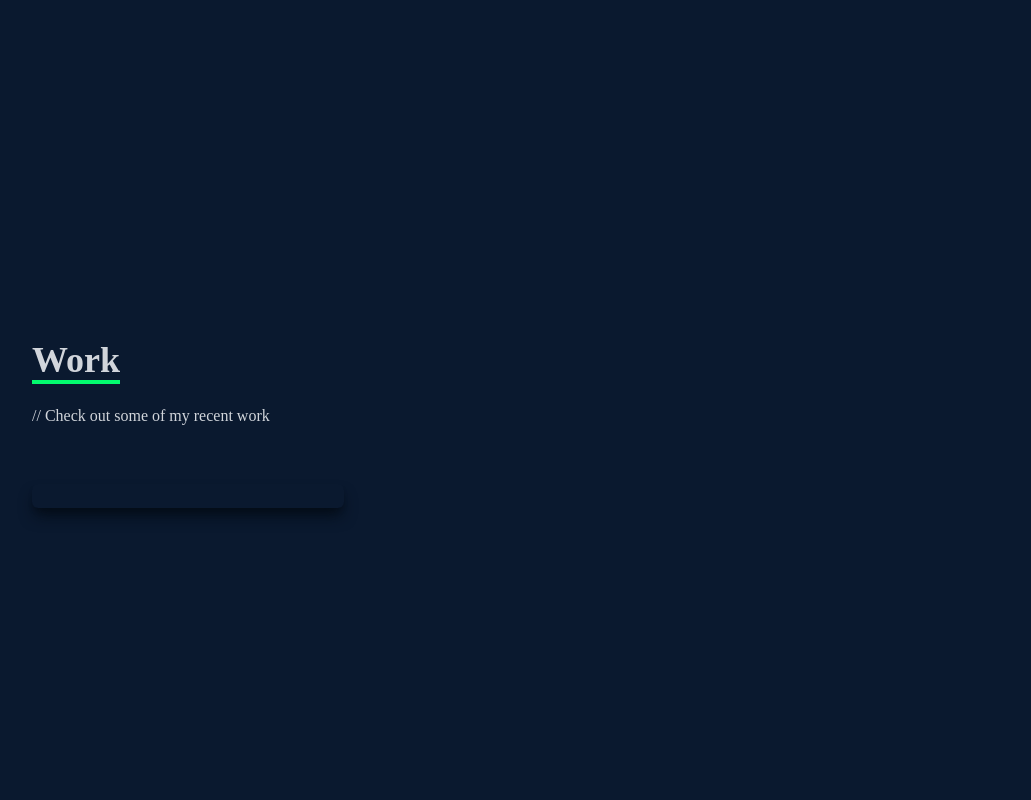
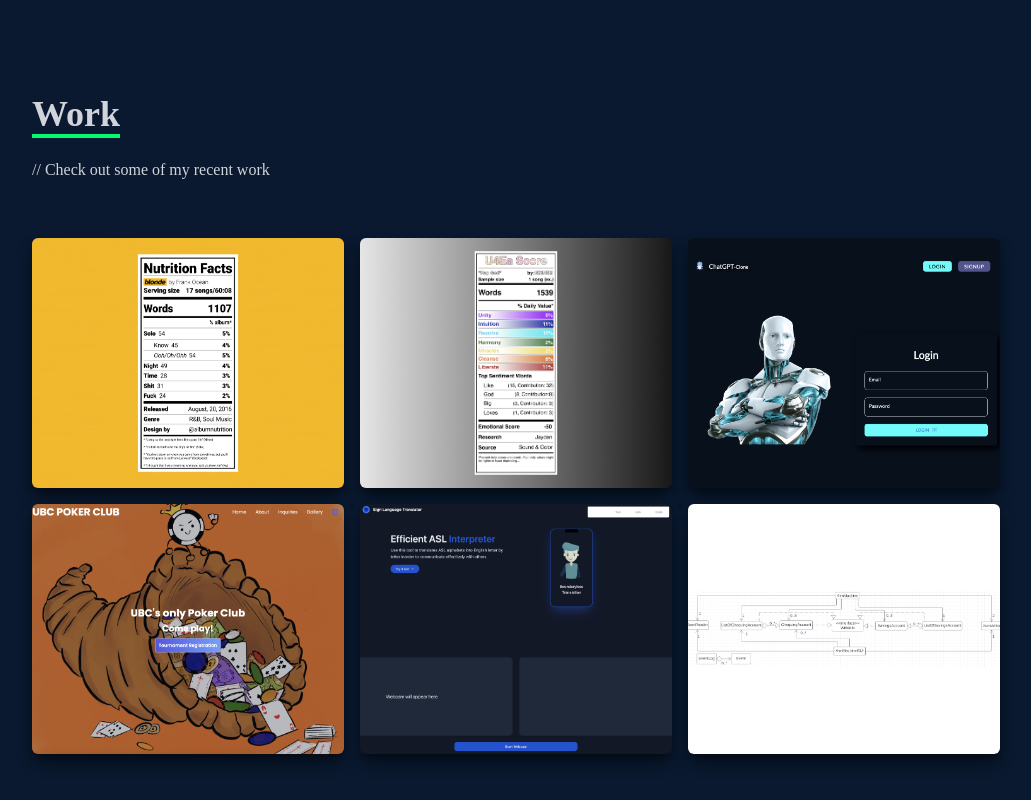
Before and after one commit to jaydenpiao/personal-portfolio, a React (Create React App) app: page / in a window 1280 px wide. Shown: the part 2376-3176 px from the top of the page, without its empty margins (124-1155 px from the left). Built offline with nearby package versions, Linux system fonts and the light colour scheme.

Commit message:
created cards for projects

```diff
--- a/src/components/Work.jsx
+++ b/src/components/Work.jsx
@@ -1,4 +1,10 @@
 import React from 'react'
+import albumnutrition from '../assets/projects/albumnutrition.png'
+import asl from '../assets/projects/asl.png'
+import atm from '../assets/projects/atm.png'
+import gpt from '../assets/projects/gpt.png'
+import u4ea from '../assets/projects/u4ea.png'
+import poker from '../assets/projects/ubcpoker.png'
 
 const Work = () => {
   return (
@@ -9,21 +15,121 @@ const Work = () => {
                 <p className='py-6'>// Check out some of my recent work</p>
             </div>
 
+            {/* container */}
             <div className='grid sm:grid-cols-2 md:grid-cols-3 gap-4'>
-                <div className='shadow-lg shadow-[#040c16] group container rounded-md flex justify-center items-center mx-auto content-div'>
+
+                {/* item */}
+                <div style={{backgroundImage: `url(${albumnutrition})`}}
+                className='shadow-lg shadow-[#040c16] group container rounded-md flex justify-center items-center mx-auto content-div text-center'>
 
                     {/* hover effect */}
-                    <div>
-                        <span>
+                    <div className='opacity-0 group-hover:opacity-100'>
+                        <span className='text-2xl font-bold text-white tracking-wider'>
+                            @albumnutrition
+                        </span>
+                        <div className='pt-8 text-center'>
+                            <a href='https://www.instagram.com/albumnutrition' target='_blank' rel='noopener noreferrer'>
+                                <button className='text-center rounded-lg px-4 py-3 m-2 bg-white text-gray-700 font-bold text-lg'>Instagram</button>
+                            </a>
+                            <a href='https://github.com/jaydenpiao/albumnutrition' target='_blank' rel='noopener noreferrer'>
+                                <button className='text-center rounded-lg px-4 py-3 m-2 bg-white text-gray-700 font-bold text-lg'>Code</button>
+                            </a>
+                        </div>
+                    </div>
+                </div>
 
+                <div style={{backgroundImage: `url(${u4ea})`}}
+                className='shadow-lg shadow-[#040c16] group container rounded-md flex justify-center items-center mx-auto content-div text-center'>
+
+                    {/* hover effect */}
+                    <div className='opacity-0 group-hover:opacity-100'>
+                        <span className='text-2xl font-bold text-white tracking-wider'>
+                            U4Ea
                         </span>
-                        <div>
-                            <a href='/'>
-                                <button></button>
+                        <div className='pt-8 text-center'>
+                            <a href='https://u4ea.onrender.com/' target='_blank' rel='noopener noreferrer'>
+                                <button className='text-center rounded-lg px-4 py-3 m-2 bg-white text-gray-700 font-bold text-lg'>Website</button>
                             </a>
-                            <a href='/'>
-                                <button></button>
-                            </a>                   </div>
+                            <a href='https://github.com/jaydenpiao/tailwind-u4ea' target='_blank' rel='noopener noreferrer'>
+                                <button className='text-center rounded-lg px-4 py-3 m-2 bg-white text-gray-700 font-bold text-lg'>Code</button>
+                            </a>
+                        </div>
+                    </div>
+                </div>
+
+                <div style={{backgroundImage: `url(${gpt})`}}
+                className='shadow-lg shadow-[#040c16] group container rounded-md flex justify-center items-center mx-auto content-div text-center'>
+
+                    {/* hover effect */}
+                    <div className='opacity-0 group-hover:opacity-100'>
+                        <span className='text-2xl font-bold text-white tracking-wider'>
+                            ChatGPT Clone
+                        </span>
+                        <div className='pt-8 text-center'>
+                            {/* <a href='/'>
+                                <button className='text-center rounded-lg px-4 py-3 m-2 bg-white text-gray-700 font-bold text-lg'>Instagram</button>
+                            </a>        */}
+                            <a href='https://github.com/jaydenpiao/chatgpt_clone' target='_blank' rel='noopener noreferrer'>
+                                <button className='text-center rounded-lg px-4 py-3 m-2 bg-white text-gray-700 font-bold text-lg'>Code</button>
+                            </a>
+                        </div>
+                    </div>
+                </div>
+
+                <div style={{backgroundImage: `url(${poker})`}}
+                className='shadow-lg shadow-[#040c16] group container rounded-md flex justify-center items-center mx-auto content-div text-center'>
+
+                    {/* hover effect */}
+                    <div className='opacity-0 group-hover:opacity-100'>
+                        <span className='text-2xl font-bold text-white tracking-wider'>
+                            UBC Poker Club
+                        </span>
+                        <div className='pt-8 text-center'>
+                            <a href='https://ubcpokerclub.com/' target='_blank' rel='noopener noreferrer'>
+                                <button className='text-center rounded-lg px-4 py-3 m-2 bg-white text-gray-700 font-bold text-lg'>Website</button>
+                            </a>
+                            <a href='https://github.com/jaydenpiao/ubc-poker' target='_blank' rel='noopener noreferrer'>
+                                <button className='text-center rounded-lg px-4 py-3 m-2 bg-white text-gray-700 font-bold text-lg'>Code</button>
+                            </a>
+                        </div>
+                    </div>
+                </div>
+
+                <div style={{backgroundImage: `url(${asl})`}}
+                className='shadow-lg shadow-[#040c16] group container rounded-md flex justify-center items-center mx-auto content-div text-center'>
+
+                    {/* hover effect */}
+                    <div className='opacity-0 group-hover:opacity-100'>
+                        <span className='text-2xl font-bold text-white tracking-wider'>
+                            Sign Language Translator
+                        </span>
+                        <div className='pt-8 text-center'>
+                            <a href='https://sign-language-translator.netlify.app/' target='_blank' rel='noopener noreferrer'>
+                                <button className='text-center rounded-lg px-4 py-3 m-2 bg-white text-gray-700 font-bold text-lg'>Website</button>
+                            </a>
+                            <a href='https://github.com/jaydenpiao/NWHacks' target='_blank' rel='noopener noreferrer'>
+                                <button className='text-center rounded-lg px-4 py-3 m-2 bg-white text-gray-700 font-bold text-lg'>Code</button>
+                            </a>
+                        </div>
+                    </div>
+                </div>
+
+                <div style={{backgroundImage: `url(${atm})`}}
+                className='shadow-lg shadow-[#040c16] group container rounded-md flex justify-center items-center mx-auto content-div text-center'>
+
+                    {/* hover effect */}
+                    <div className='opacity-0 group-hover:opacity-100'>
+                        <span className='text-2xl font-bold text-white tracking-wider'>
+                            ATM
+                        </span>
+                        <div className='pt-8 text-center'>
+                            {/* <a href='/'>
+                                <button className='text-center rounded-lg px-4 py-3 m-2 bg-white text-gray-700 font-bold text-lg'>Instagram</button>
+                            </a>        */}
+                            <a href='https://github.com/jaydenpiao/ATM' target='_blank' rel='noopener noreferrer'>
+                                <button className='text-center rounded-lg px-4 py-3 m-2 bg-white text-gray-700 font-bold text-lg'>Code</button>
+                            </a>
+                        </div>
                     </div>
                 </div>
             </div>
--- a/src/index.css
+++ b/src/index.css
@@ -13,3 +13,18 @@
         @apply cursor-pointer;
     }
 }
+
+.content-div {
+    background-repeat: no-repeat;
+    background-size: cover;
+    background-position: center;
+    height: 250px;
+}
+
+.content-div:hover {
+    background-image: linear-gradient(
+        to right,
+        rgba(112, 157, 255, 0.8),
+        hsla(242, 74%, 61%, 0.8)
+    )!important;
+}
```
Also changed, not shown: src/assets/projects/gpt.png, src/assets/projects/u4ea.png.
